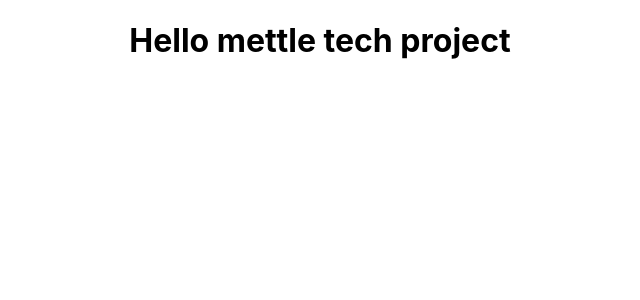
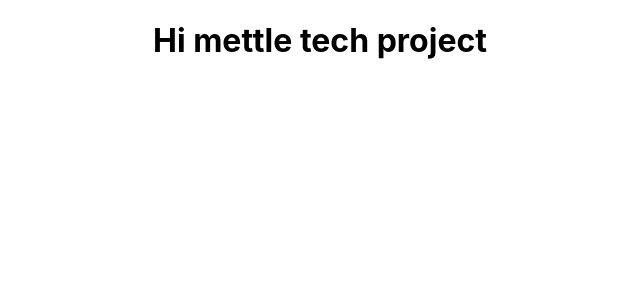
Before and after one commit to sujoy58/etracking, a React (Create React App) app: page / in a window 1280 px wide. Shown: the top 300 px of the page, without its empty margins (320-960 px from the left). Built offline with nearby package versions, Linux system fonts and the light colour scheme.

Commit message:
changed the hello with hi

```diff
--- a/src/App.js
+++ b/src/App.js
@@ -4,7 +4,7 @@ import './App.css';
 function App() {
   return (
     <div className="App">
-    <h1>Hello mettle tech project</h1>
+    <h1>Hi mettle tech project</h1>
     </div>
   );
 }
```
